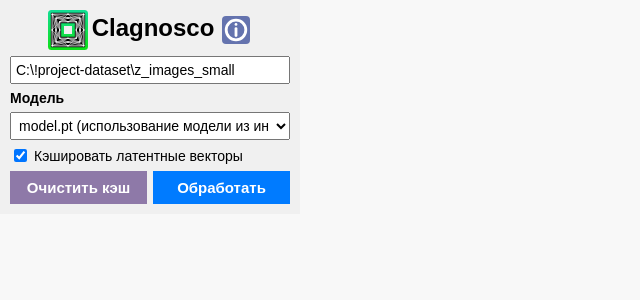
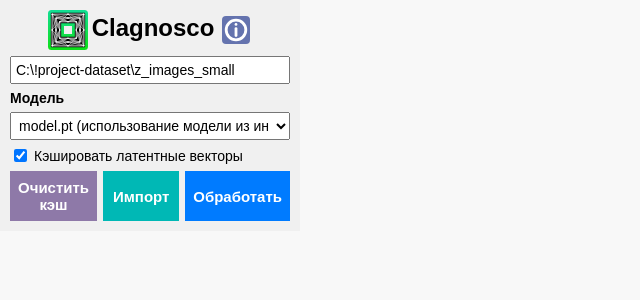
Before and after one commit to pogorelskikh70180321/clagnosco, a Flask app: page / in a window 1280 px wide. Shown: the top 300 px of the page, without its empty margins (0-640 px from the left). Run offline with Flask 3, Linux system fonts and the light colour scheme; data that the repository does not hold is empty.

Commit message:
Запуск теперь с подтверждением

```diff
--- a/webui/static/main.js
+++ b/webui/static/main.js
@@ -117,6 +117,7 @@ async function sendToServer(data, isBasic=false) {
 
 function clearCache(confirmClearingCache=true) {
     let cacheButton = document.getElementById("initButtonClearCache");
+    let importButton = document.getElementById("initButtonImportData");
     let launchButton = document.getElementById("initButtonProcess");
     let imgDir = document.getElementById("localFolder");
 
@@ -128,6 +129,7 @@ function clearCache(confirmClearingCache=true) {
         }
     }
     cacheButton.disabled = true;
+    importButton.disabled = true;
     launchButton.disabled = true;
     let instruction = {'command': 'clearCache',
                        'imgDir': imgDir.value};
@@ -145,6 +147,7 @@ function clearCache(confirmClearingCache=true) {
     }).catch(error => {
         console.error("Ошибка обработки запроса:", error);
         cacheButton.disabled = false;
+        importButton.disabled = false;
         launchButton.disabled = false;
     });
 }
@@ -202,7 +205,14 @@ function resetAll(confirmResetAll=true) {
 }
 
 
-function launchProcessing() {
+function launchProcessing(confirmLaunchProcessing=true) {
+    if (confirmLaunchProcessing) {
+        const confirmStatus = window.confirm(`Запустить обработку избражений из выбранной папки в классы?`);
+        if (!confirmStatus) {
+            return null;
+        }
+    }
+
     safeReload = false;
 
     let imgDir = document.getElementById("localFolder");
@@ -849,3 +859,7 @@ function deleteClagnoscoClassServer(clagnoscoClassID, currentClagnoscoClass, isS
         console.error("Ошибка обработки запроса:", error);
     });
 }
+
+function importData() {
+    // !!!!!!!!!!!!
+}
--- a/webui/static/style.css
+++ b/webui/static/style.css
@@ -164,6 +164,15 @@ html, body {
 
 .init-btn-process:hover {
     background-color: #0056b3;
+}
+
+.init-btn-import-data {
+    background-color: #00b8b5;
+    color: white;
+}
+
+.init-btn-import-data:hover {
+    background-color: #008b88;
 }
 
 .init-btn-cancel {
--- a/webui/templates/index.html
+++ b/webui/templates/index.html
@@ -39,6 +39,7 @@
 
                 <div class="init-button-area" id="menuStatusInit">
                     <button class="init-btn-clear-cache" id="initButtonClearCache" onclick="clearCache();">Очистить кэш</button>
+                    <button class="init-btn-import-data" id="initButtonImportData" onclick="importData();">Импорт</button>
                     <button class="init-btn-process" id="initButtonProcess" onclick="launchProcessing();">Обработать</button>
                 </div>
 
```
